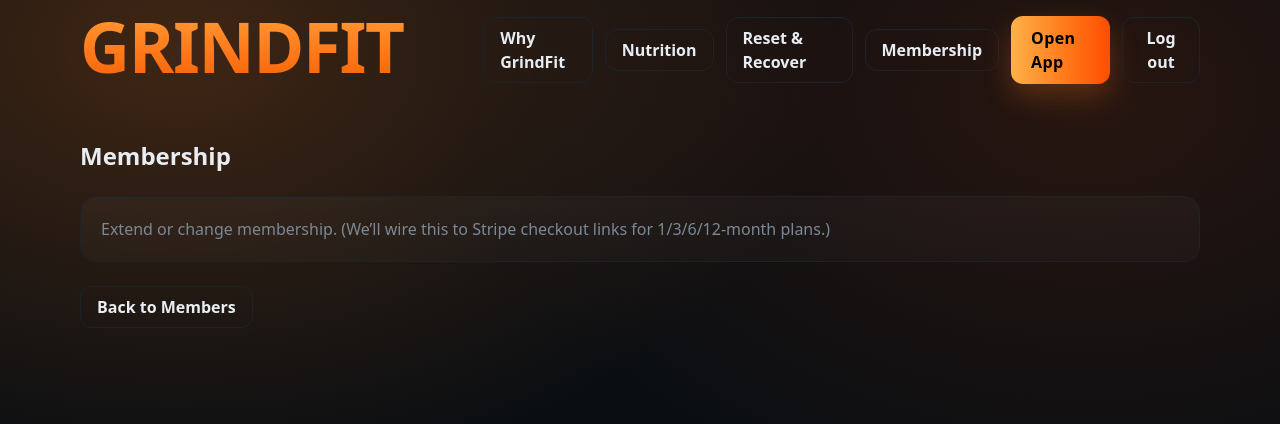
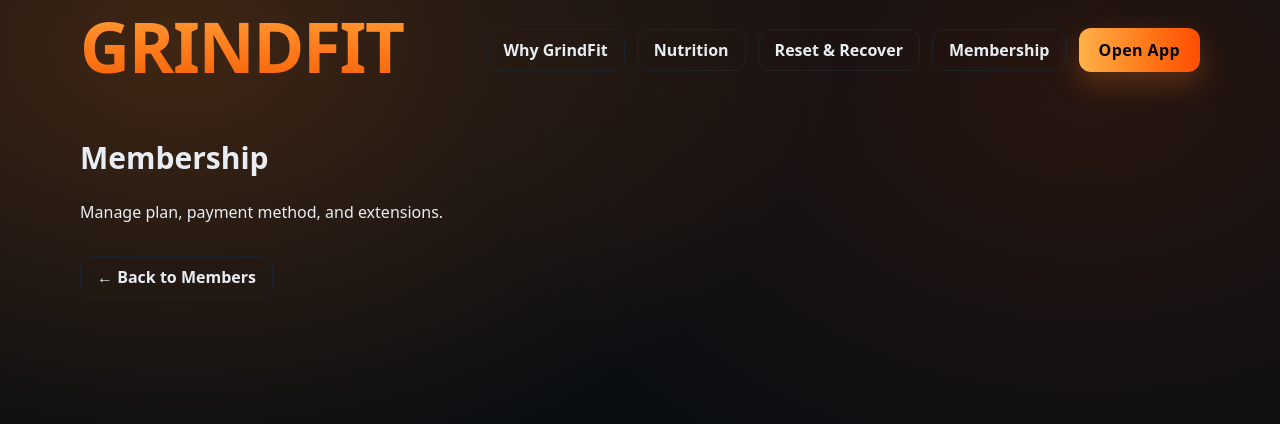
Before and after one commit to GrindFit/grindfit-webapp, a Next.js app: page /member/billing in a window 1280 px wide. Shown: the top 424 px of the page. Built offline with nearby package versions, Linux system fonts and the light colour scheme.

Commit message:
Update billing.jsx

```diff
--- a/pages/member/billing.jsx
+++ b/pages/member/billing.jsx
@@ -1,19 +1,14 @@
 import Link from "next/link";
 import Nav from "../../components/Nav";
-function doLogout(){ try{localStorage.removeItem("grindfit_profile");}catch{} window.location.href="/"; }
 
-export default function Billing(){
+export default function Billing() {
   return (
     <>
-      <Nav rightSlot={<button onClick={doLogout} className="btn-ghost">Log out</button>} />
-      <main className="gf-container py-10 space-y-6">
-        <h1 className="text-2xl font-semibold">Membership</h1>
-        <div className="gf-card">
-          <p className="small-dim">
-            Extend or change membership. (We’ll wire this to Stripe checkout links for 1/3/6/12-month plans.)
-          </p>
-        </div>
-        <Link className="btn-ghost" href="/member">Back to Members</Link>
+      <Nav />
+      <main className="gf-container py-10">
+        <h1 className="text-3xl font-extrabold mb-6">Membership</h1>
+        <p className="mb-8">Manage plan, payment method, and extensions.</p>
+        <Link className="btn-ghost" href="/member">← Back to Members</Link>
       </main>
     </>
   );
```
